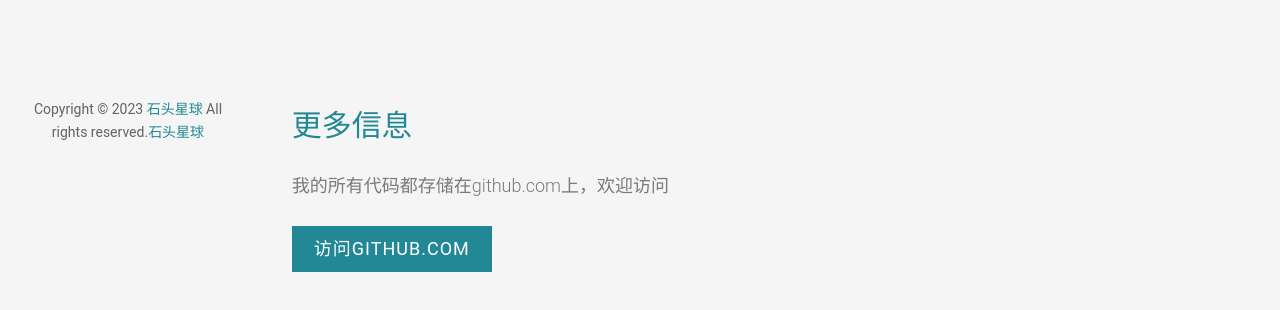
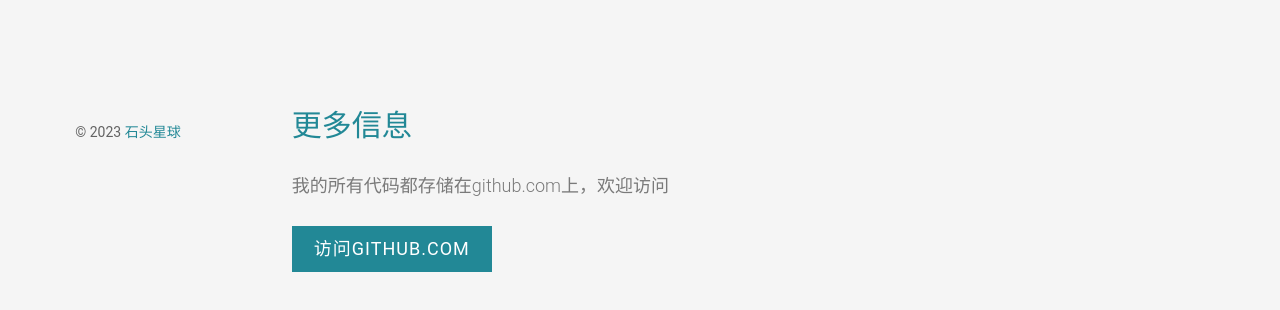
Before and after one commit to benyaiba/benyaiba.github.io, a plain HTML site: page portfolio.html in a window 1280 px wide. Shown: the part 596-906 px from the top of the page. Drawn offline with Linux system fonts and the light colour scheme; files whose address does not match are found by name.

Commit message:
Update portfolio.html
年份变更等 #1

```diff
--- a/portfolio.html
+++ b/portfolio.html
@@ -60,13 +60,7 @@
 			</nav>
 
 			<div class="fh5co-footer">
-				<p>Copyright &copy; 2023 <a target="_blank" href="http://yaiba.net/">石头星球</a> All rights reserved.<a target="_blank" href="http://yaiba.net/">石头星球</a></p>
-				<!--<ul>-->
-					<!--<li><a href="#"><i class="icon-facebook2"></i></a></li>-->
-					<!--<li><a href="#"><i class="icon-twitter2"></i></a></li>-->
-					<!--<li><a href="#"><i class="icon-instagram"></i></a></li>-->
-					<!--<li><a href="#"><i class="icon-linkedin2"></i></a></li>-->
-				<!--</ul>-->
+				<p>&copy; 2023 <a target="_blank" href="http://yaiba.net/">石头星球</a></p>
 			</div>
 
 		</aside>
@@ -120,70 +114,6 @@
 							</div>
 						</div>
 					</div>
-					<!--<div class="col-md-3 col-sm-6 col-padding text-center animate-box">-->
-						<!--<a href="#" class="work image-popup" style="background-image: url(images/img-5.jpg);">-->
-							<!--<div class="desc">-->
-								<!--<h3>Project Name</h3>-->
-								<!--<span>Brading</span>-->
-							<!--</div>-->
-						<!--</a>-->
-					<!--</div>-->
-					<!--<div class="col-md-3 col-sm-6 col-padding text-center animate-box">-->
-						<!--<a href="#" class="work image-popup" style="background-image: url(images/img-6.jpg);">-->
-							<!--<div class="desc">-->
-								<!--<h3>Project Name</h3>-->
-								<!--<span>Illustration</span>-->
-							<!--</div>-->
-						<!--</a>-->
-					<!--</div>-->
-					<!--<div class="col-md-3 col-sm-6 col-padding text-center animate-box">-->
-						<!--<a href="#" class="work image-popup" style="background-image: url(images/img-1.jpg);">-->
-							<!--<div class="desc">-->
-								<!--<h3>Project Name</h3>-->
-								<!--<span>Illustration</span>-->
-							<!--</div>-->
-						<!--</a>-->
-					<!--</div>-->
-					<!--<div class="col-md-3 col-sm-6 col-padding text-center animate-box">-->
-						<!--<a href="#" class="work image-popup" style="background-image: url(images/img-2.jpg);">-->
-							<!--<div class="desc">-->
-								<!--<h3>Project Name</h3>-->
-								<!--<span>Brading</span>-->
-							<!--</div>-->
-						<!--</a>-->
-					<!--</div>-->
-					<!--<div class="col-md-3 col-sm-6 col-padding text-center animate-box">-->
-						<!--<a href="#" class="work image-popup" style="background-image: url(images/img-1.jpg);">-->
-							<!--<div class="desc">-->
-								<!--<h3>Project Name</h3>-->
-								<!--<span>Illustration</span>-->
-							<!--</div>-->
-						<!--</a>-->
-					<!--</div>-->
-					<!--<div class="col-md-3 col-sm-6 col-padding text-center animate-box">-->
-						<!--<a href="#" class="work image-popup" style="background-image: url(images/img-2.jpg);">-->
-							<!--<div class="desc">-->
-								<!--<h3>Project Name</h3>-->
-								<!--<span>Brading</span>-->
-							<!--</div>-->
-						<!--</a>-->
-					<!--</div>-->
-					<!--<div class="col-md-3 col-sm-6 col-padding text-center animate-box">-->
-						<!--<a href="#" class="work image-popup" style="background-image: url(images/img-3.jpg);">-->
-							<!--<div class="desc">-->
-								<!--<h3>Project Name</h3>-->
-								<!--<span>Illustration</span>-->
-							<!--</div>-->
-						<!--</a>-->
-					<!--</div>-->
-					<!--<div class="col-md-3 col-sm-6 col-padding text-center animate-box">-->
-						<!--<a href="#" class="work image-popup" style="background-image: url(images/img-4.jpg);">-->
-							<!--<div class="desc">-->
-								<!--<h3>Project Name</h3>-->
-								<!--<span>Illustration</span>-->
-							<!--</div>-->
-						<!--</a>-->
-					<!--</div>-->
 				</div>
 			</div>
 
```
